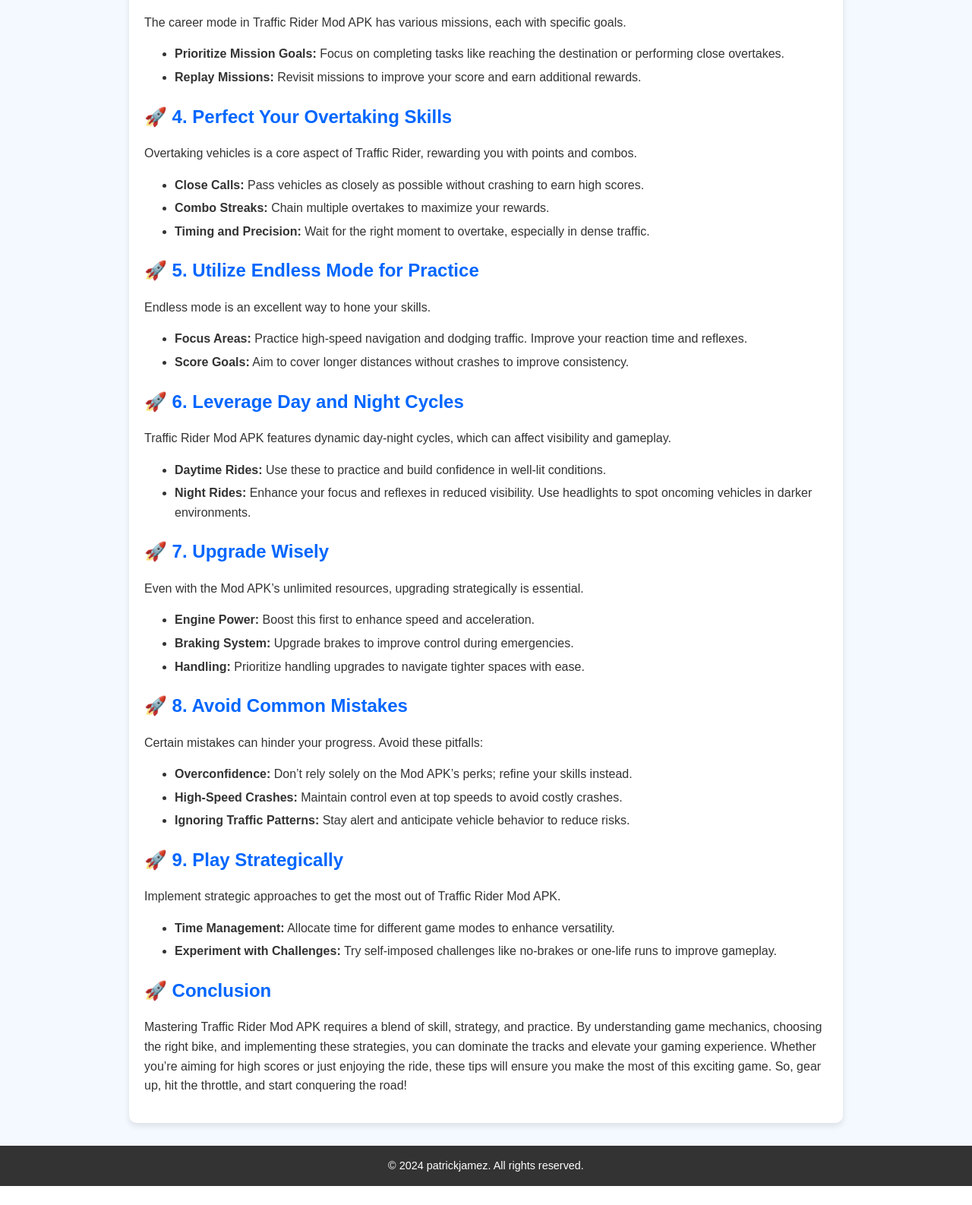
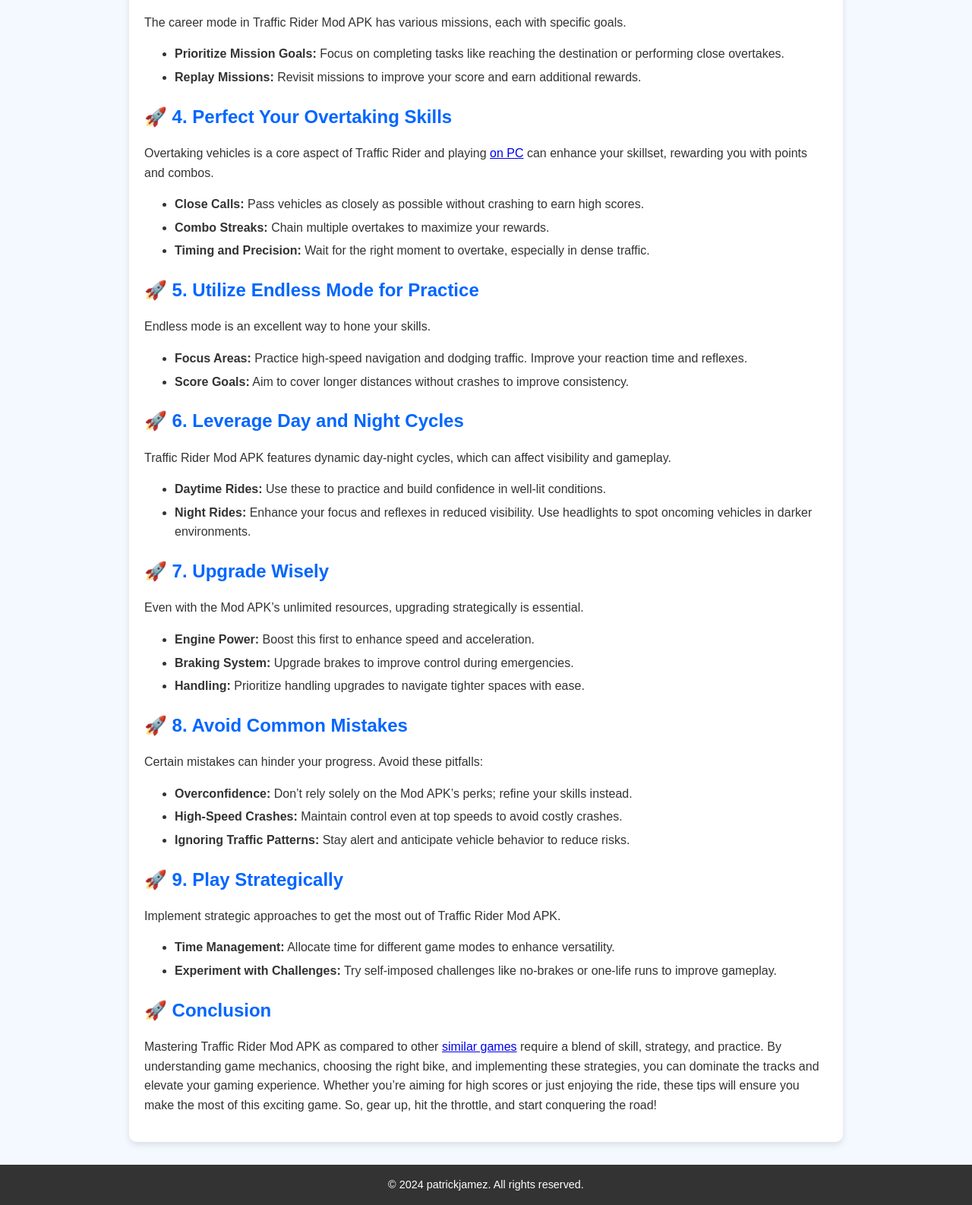
Before and after one commit to patrickjamez/trafficriderapp, a PHP site: page / in a window 1280 px wide. Shown: the part 756-2342 px from the top of the page at 76% size. Before the commit the page ends 2317 px from the top, so only its background shows below. Run offline with PHP 8.4, Linux system fonts and the light colour scheme.

Commit message:
index.php

```diff
--- a/index.php
+++ b/index.php
@@ -129,7 +129,7 @@ $metaDescription = "Learn effective strategies to master Traffic Rider Mod APK,
         </ul>
 
         <h2>4. Perfect Your Overtaking Skills</h2>
-        <p>Overtaking vehicles is a core aspect of Traffic Rider, rewarding you with points and combos.</p>
+        <p>Overtaking vehicles is a core aspect of Traffic Rider and playing <a href="https://trafficriderdownload.com/traffic-rider-for-pc/">on PC</a> can enhance your skillset, rewarding you with points and combos.</p>
         <ul>
             <li><strong>Close Calls:</strong> Pass vehicles as closely as possible without crashing to earn high scores.</li>
             <li><strong>Combo Streaks:</strong> Chain multiple overtakes to maximize your rewards.</li>
@@ -174,7 +174,7 @@ $metaDescription = "Learn effective strategies to master Traffic Rider Mod APK,
         </ul>
 
         <h2>Conclusion</h2>
-        <p>Mastering Traffic Rider Mod APK requires a blend of skill, strategy, and practice. By understanding game mechanics, choosing the right bike, and implementing these strategies, you can dominate the tracks and elevate your gaming experience. Whether you’re aiming for high scores or just enjoying the ride, these tips will ensure you make the most of this exciting game. So, gear up, hit the throttle, and start conquering the road!</p>
+        <p>Mastering Traffic Rider Mod APK as compared to other <a href="https://trafficrider.s3.eu-north-1.amazonaws.com/index.html">similar games</a> require a blend of skill, strategy, and practice. By understanding game mechanics, choosing the right bike, and implementing these strategies, you can dominate the tracks and elevate your gaming experience. Whether you’re aiming for high scores or just enjoying the ride, these tips will ensure you make the most of this exciting game. So, gear up, hit the throttle, and start conquering the road!</p>
     </div>
     <footer>
         &copy; 2024 patrickjamez. All rights reserved.
```
